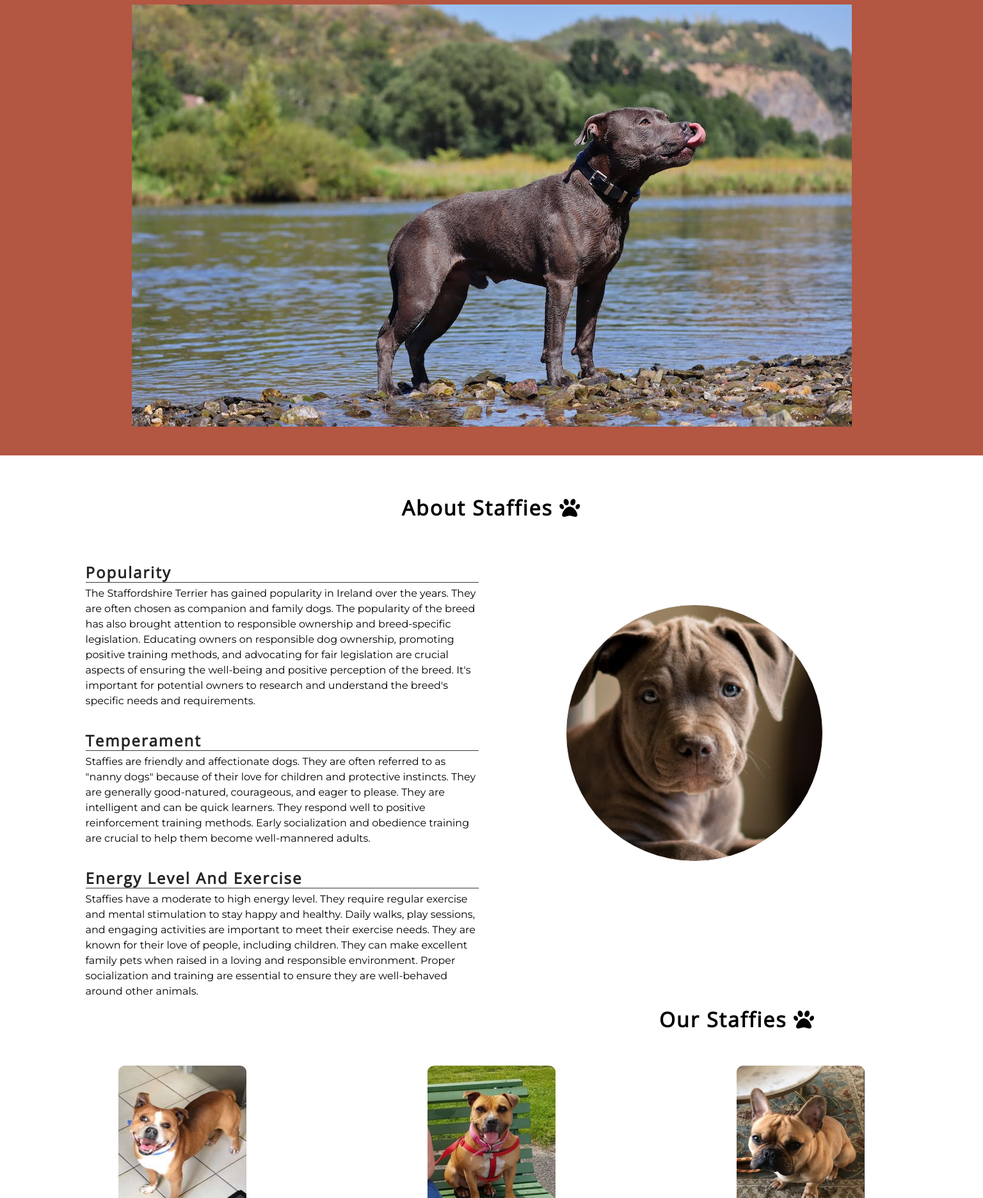
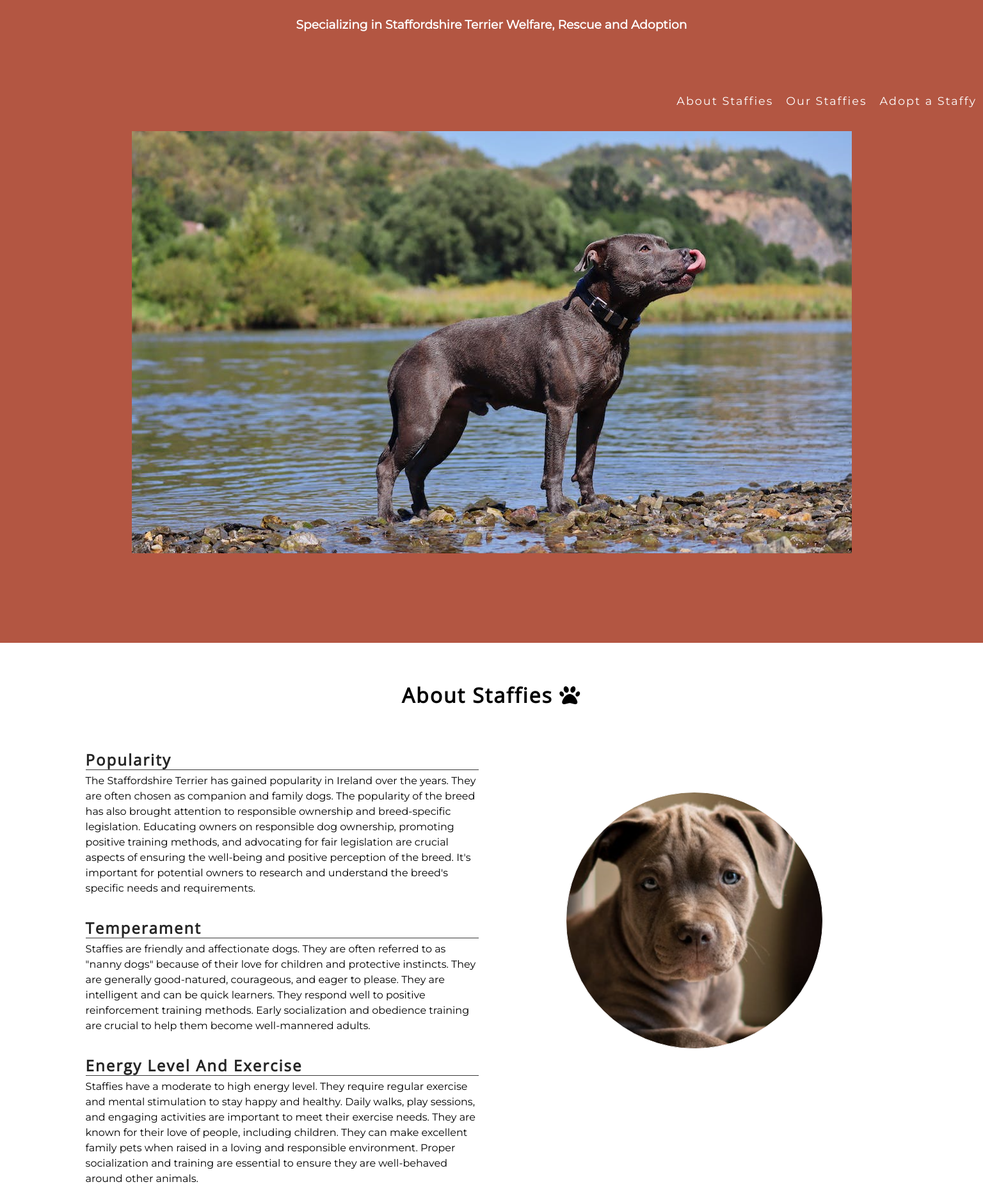
Before and after one commit to Hugh1996/Staffies4U-PP1, a plain HTML site: page index.html in a window 1536 px wide. Shown: the part 108-1981 px from the top of the page at 64% size. Drawn offline with nearby package versions, Linux system fonts and the light colour scheme.

Commit message:
add media query min-width 1301px and styling

```diff
--- a/assets/css/style.css
+++ b/assets/css/style.css
@@ -357,6 +357,26 @@ footer>p {
 
 /* Media queries */
 
+/* Extra large screens */
+
+@media (min-width: 1301px) {
+
+    header {
+        display: flex;
+        flex-direction: column;
+        text-align: center;
+        margin: 0 auto;
+    }
+
+    #center-our {
+        margin-top: 100px;
+    }
+
+    #center-adopt {
+        margin-top: 80px;
+    }
+}
+
 /* Large screens (desktops, laptops) */
 
 @media (min-width: 992px) and (max-width: 1300px) {
```
